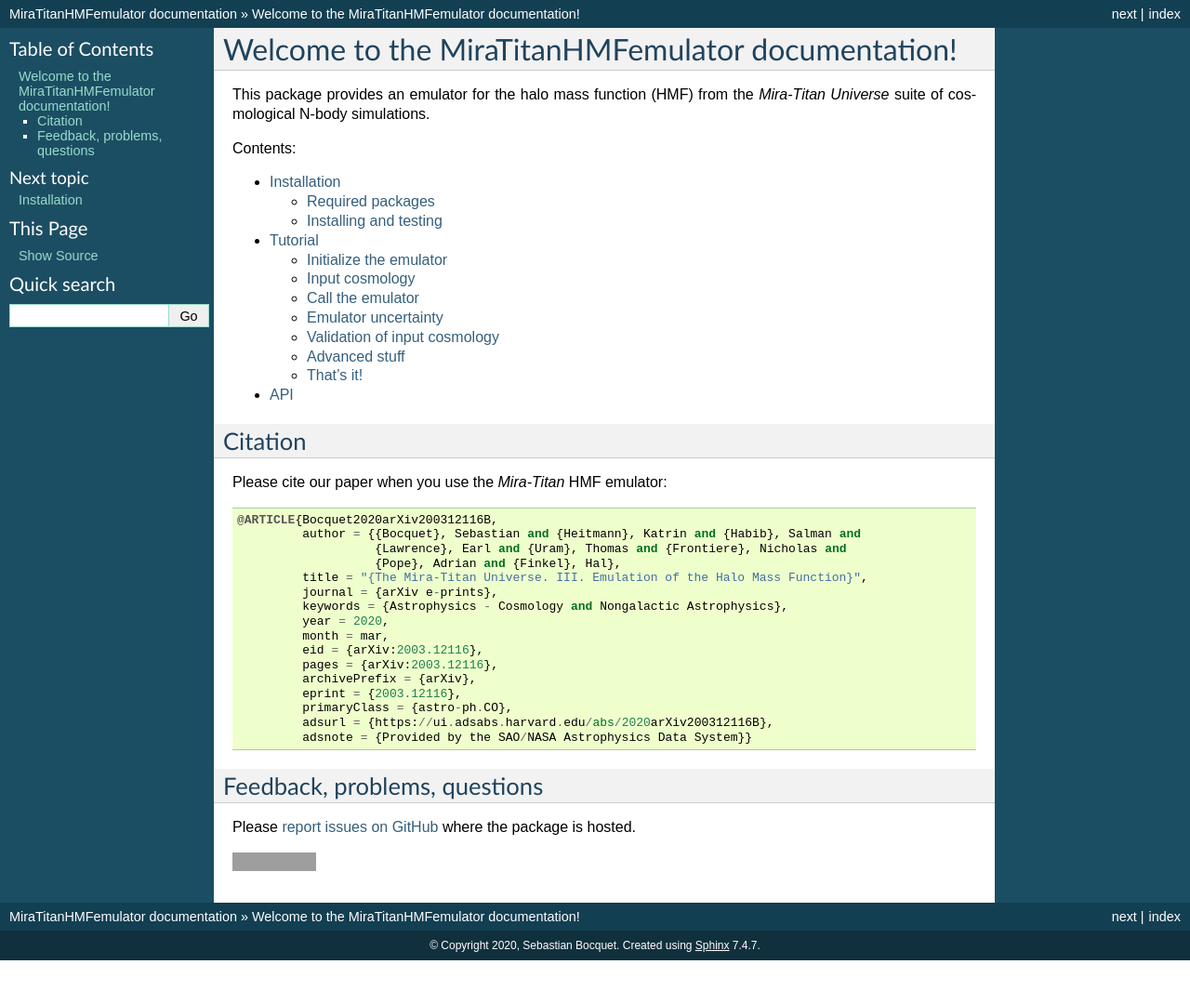
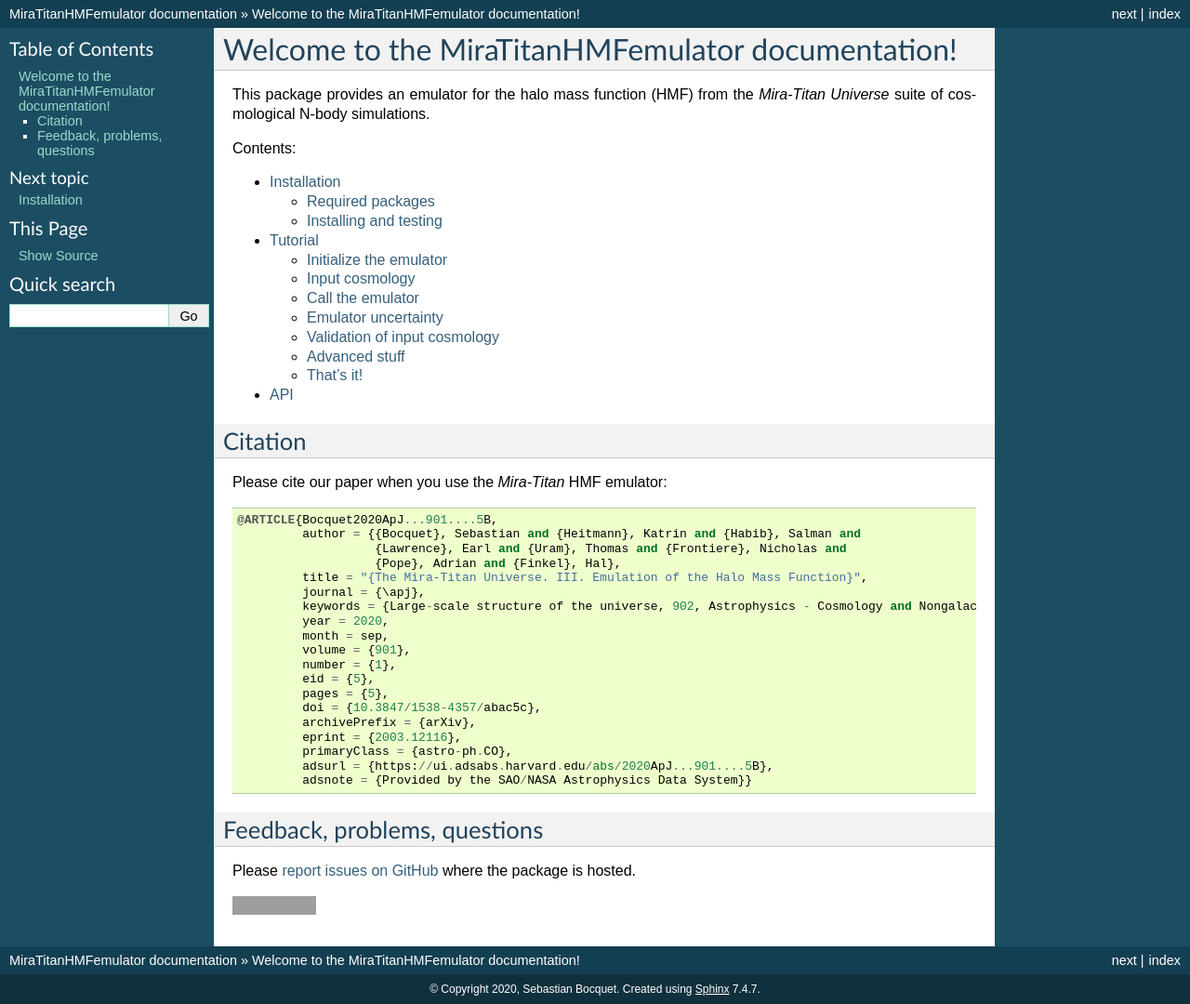
Before and after one commit to SebastianBocquet/MiraTitanHMFemulator, a Sphinx documentation site: the page built from docs/index.rst, in a window 1280 px wide. Shown: the whole page at 93% size. Built offline with Sphinx 7.4.7, drawn with Linux system fonts in a browser that asks for light colours; the version number could not be read and is left out; before the commit the page ends 1033 px from its top, so only the background shows below that; grey boxes are pictures that could not be loaded.

Commit message:
Update paper reference

```diff
--- a/docs/index.rst
+++ b/docs/index.rst
@@ -23,21 +23,24 @@
 
 Please cite our paper when you use the *Mira-Titan* HMF emulator::
 
-  @ARTICLE{Bocquet2020arXiv200312116B,
+  @ARTICLE{Bocquet2020ApJ...901....5B,
            author = {{Bocquet}, Sebastian and {Heitmann}, Katrin and {Habib}, Salman and
                      {Lawrence}, Earl and {Uram}, Thomas and {Frontiere}, Nicholas and
                      {Pope}, Adrian and {Finkel}, Hal},
            title = "{The Mira-Titan Universe. III. Emulation of the Halo Mass Function}",
-           journal = {arXiv e-prints},
-           keywords = {Astrophysics - Cosmology and Nongalactic Astrophysics},
+           journal = {\apj},
+           keywords = {Large-scale structure of the universe, 902, Astrophysics - Cosmology and Nongalactic Astrophysics},
            year = 2020,
-           month = mar,
-           eid = {arXiv:2003.12116},
-           pages = {arXiv:2003.12116},
+           month = sep,
+           volume = {901},
+           number = {1},
+           eid = {5},
+           pages = {5},
+           doi = {10.3847/1538-4357/abac5c},
            archivePrefix = {arXiv},
            eprint = {2003.12116},
            primaryClass = {astro-ph.CO},
-           adsurl = {https://ui.adsabs.harvard.edu/abs/2020arXiv200312116B},
+           adsurl = {https://ui.adsabs.harvard.edu/abs/2020ApJ...901....5B},
            adsnote = {Provided by the SAO/NASA Astrophysics Data System}}
 
 
```
Also changed, not shown: README.rst (+10 -7 lines).
